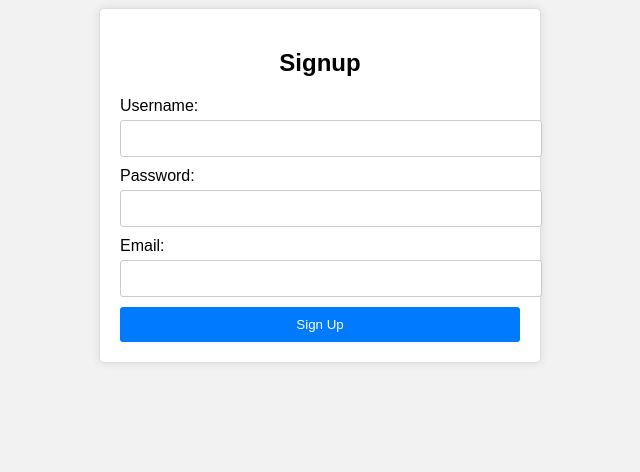
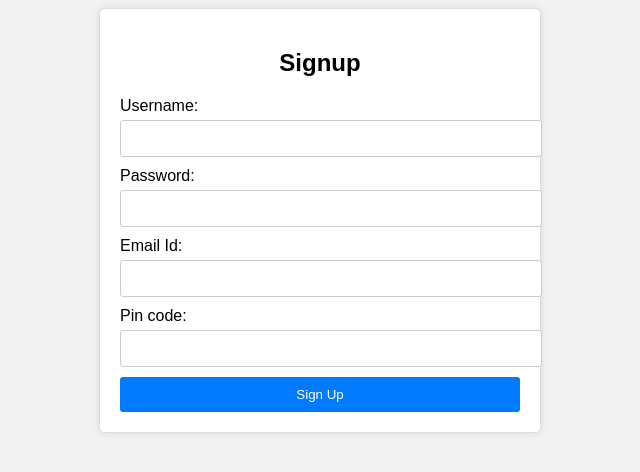
Before and after one commit to rahilaaaa/git_sample, a plain HTML site: page index.html in a window 1280 px wide. Shown: the whole page, without its empty margins (320-960 px from the left). Drawn offline with Linux system fonts and the light colour scheme.

Commit message:
pincode added

```diff
--- a/index.html
+++ b/index.html
@@ -53,8 +53,11 @@
             <input type="text" id="username" name="username" required>
             <label for="password">Password:</label>
             <input type="password" id="password" name="password" required>
-            <label for="username">Email:</label>
+            <label for="username">Email Id:</label>
             <input type="text" id="Email" name="Email" required>
+            <label for="pincode">Pin code:</label>
+            <input type="text" id="pincode" name="Email" required>
+
 
             <input type="submit" value="Sign Up">
         </form>
```
